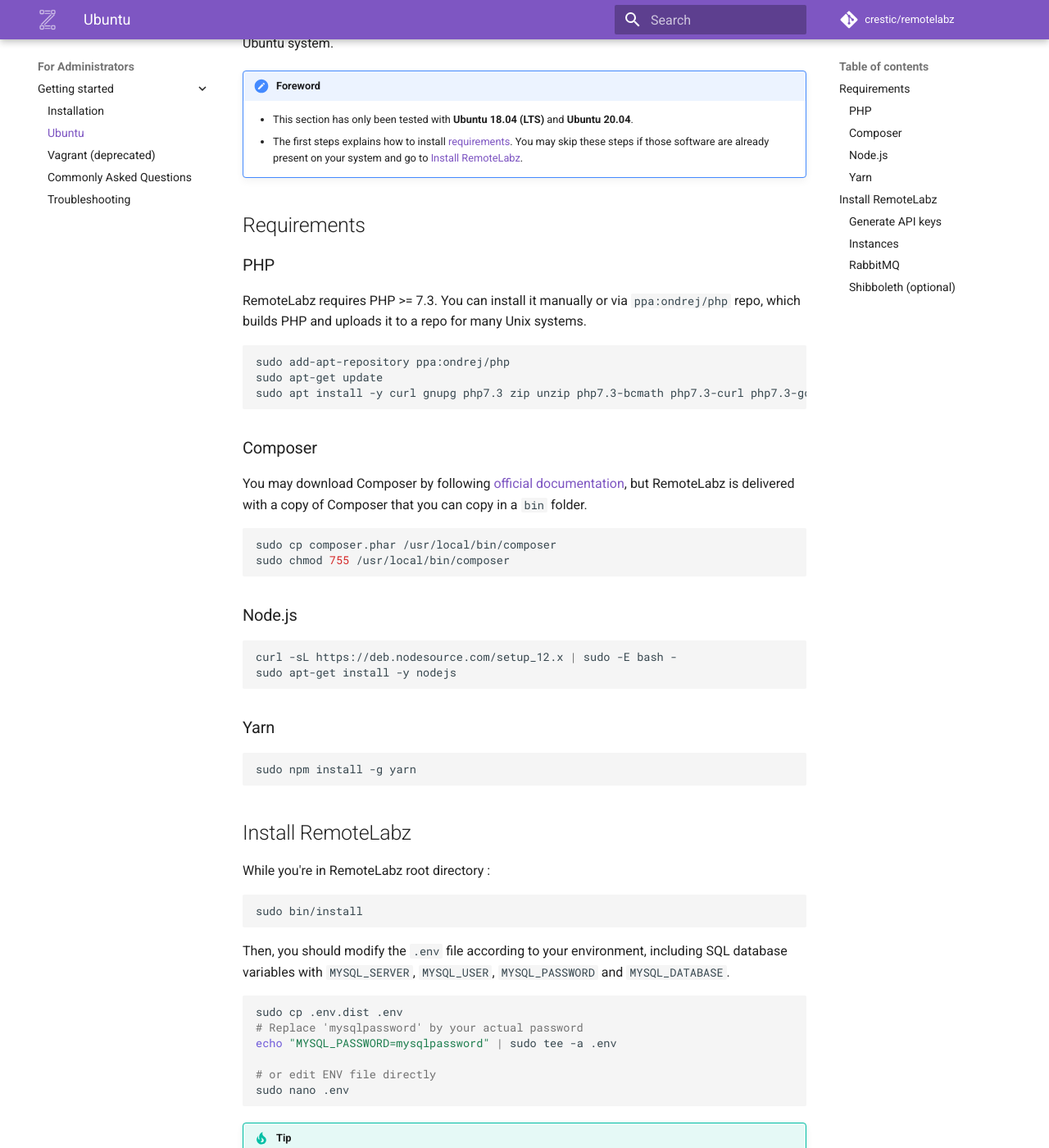
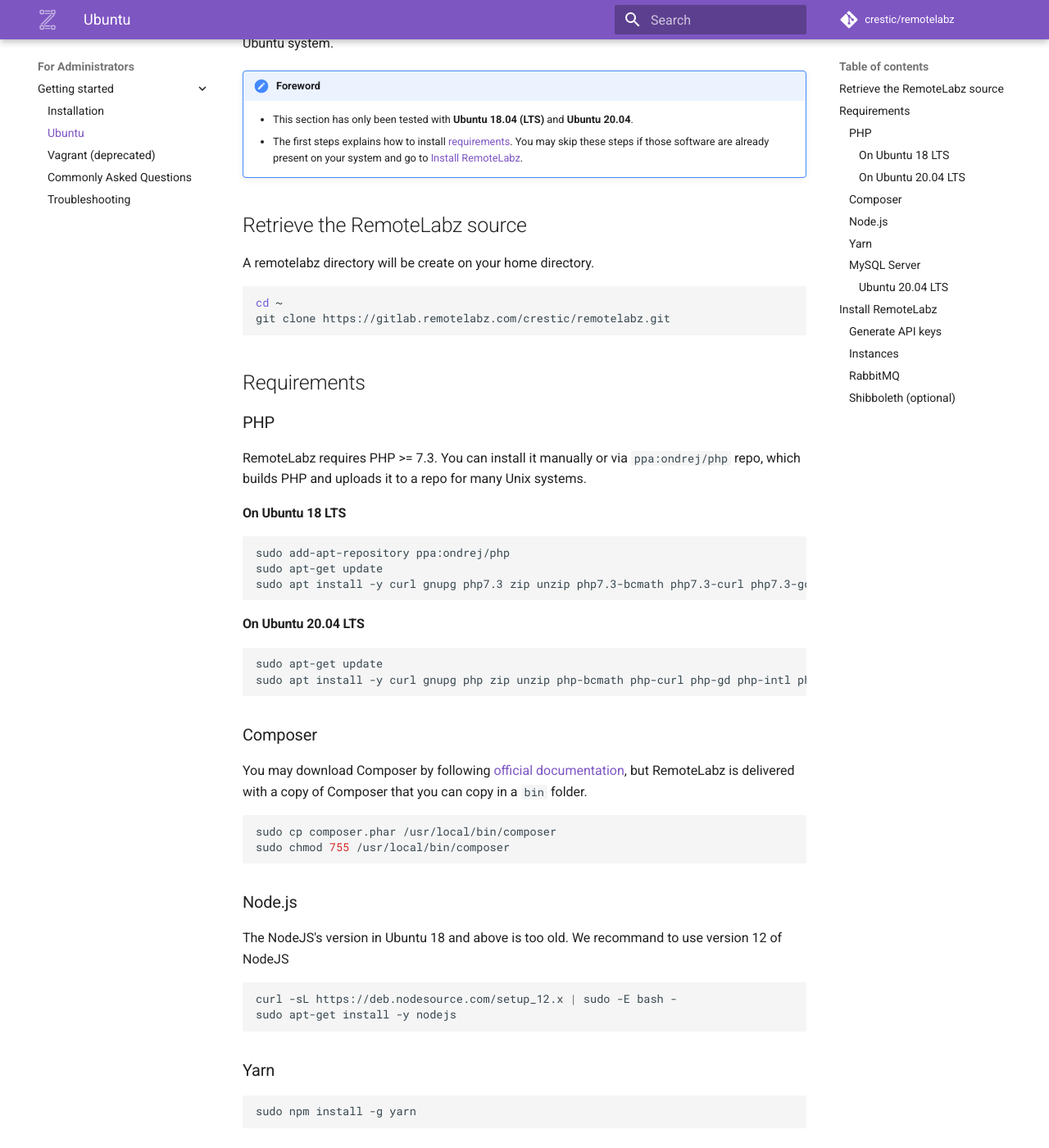
Before and after one commit to remotelabz/remotelabz-docs, an MkDocs documentation site: the page built from docs/administrators/getting-started/ubuntu.md, in a window 1280 px wide and 1400 px high, scrolled down 213 px. Shown: the whole window at 82% size. Built offline with MkDocs 1.6.1 and Material for MkDocs 9.7.7, drawn with Linux system fonts in a browser that asks for light colours; some of the changed text lies outside the part shown.

Commit message:
git clone command added

````diff
--- a/docs/administrators/getting-started/ubuntu.md
+++ b/docs/administrators/getting-started/ubuntu.md
@@ -7,15 +7,30 @@ This section guides you through the installation of RemoteLabz and its component
     - This section has only been tested with **Ubuntu 18.04 (LTS)** and **Ubuntu 20.04**.
     - The first steps explains how to install [requirements](#requirements). You may skip these steps if those software are already present on your system and go to [Install RemoteLabz](#install-remotelabz).
 
+## Retrieve the RemoteLabz source
+A remotelabz directory will be create on your home directory.
+```bash
+cd ~
+git clone https://gitlab.remotelabz.com/crestic/remotelabz.git
+```
+
 ## Requirements
 ### PHP
 
 RemoteLabz requires PHP >= 7.3. You can install it manually or via `ppa:ondrej/php` repo, which builds PHP and uploads it to a repo for many Unix systems.
+#### On Ubuntu 18 LTS
 ``` bash
 sudo add-apt-repository ppa:ondrej/php
 sudo apt-get update
 sudo apt install -y curl gnupg php7.3 zip unzip php7.3-bcmath php7.3-curl php7.3-gd php7.3-intl php7.3-mbstring php7.3-mysql php7.3-xml php7.3-zip
 ```
+
+#### On Ubuntu 20.04 LTS
+``` bash
+sudo apt-get update
+sudo apt install -y curl gnupg php zip unzip php-bcmath php-curl php-gd php-intl php-mbstring php-mysql php-xml php-zip
+```
+
 
 ### Composer
 
@@ -26,6 +41,7 @@ sudo chmod 755 /usr/local/bin/composer
 ```
 
 ### Node.js
+The NodeJS's version in Ubuntu 18 and above is too old. We recommand to use version 12 of NodeJS
 ``` bash
 curl -sL https://deb.nodesource.com/setup_12.x | sudo -E bash -
 sudo apt-get install -y nodejs
@@ -34,6 +50,13 @@ sudo apt-get install -y nodejs
 ### Yarn
 ``` bash
 sudo npm install -g yarn
+```
+### MySQL Server
+
+#### Ubuntu 20.04 LTS
+``` bash
+sudo apt-get install mysql-server
+
 ```
 
 ## Install RemoteLabz
````
Also changed, not shown: docs/administrators/getting-started/install.md (+1 -1 lines).
